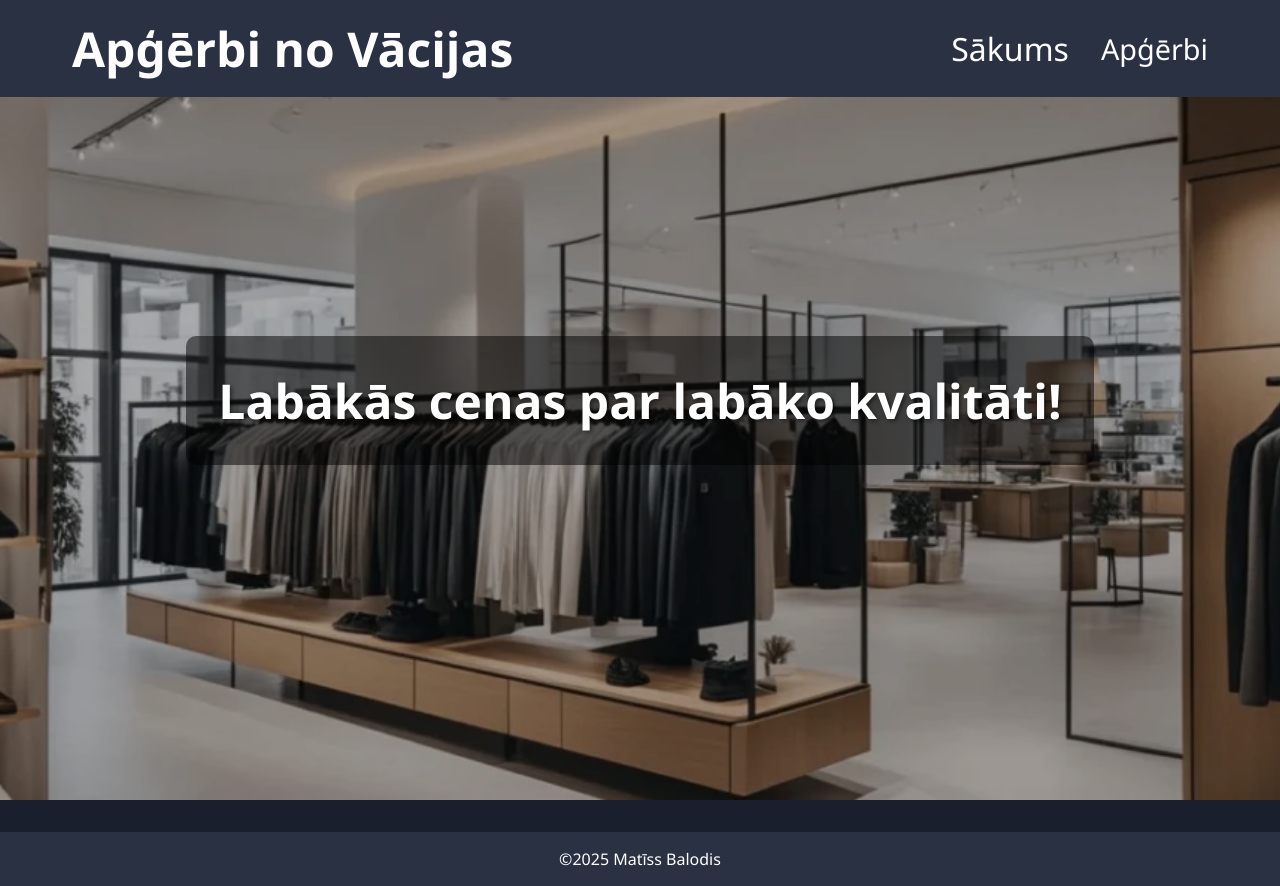
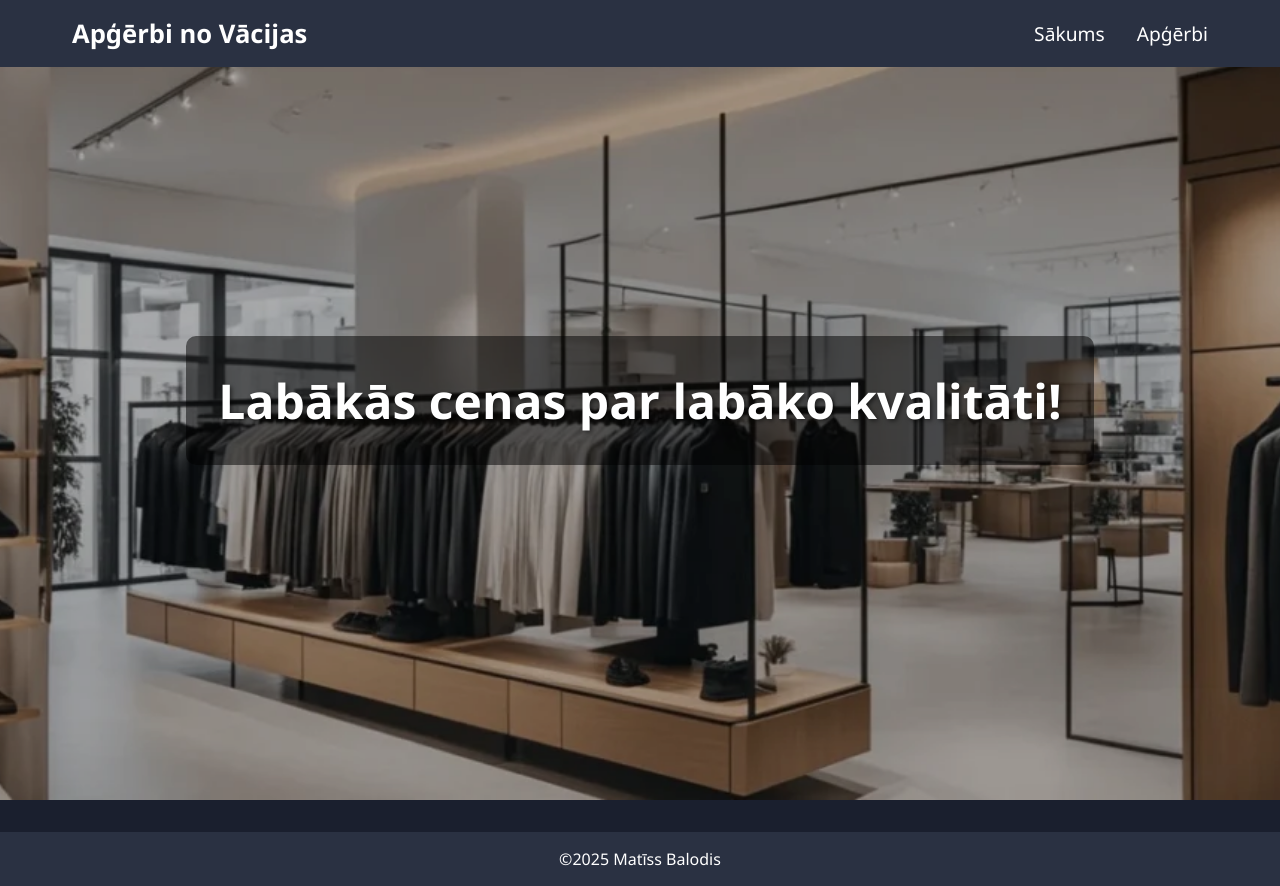
Before and after one commit to jaicis-web/majaslapa, a plain HTML site: page index.html in a window 1280 px wide. Drawn offline with Linux system fonts and the light colour scheme.

Commit message:
index.html

```diff
--- a/index.html
+++ b/index.html
@@ -10,10 +10,10 @@
     <!-- Navigācijas josla -->
     <nav>
         <div class="nav-content">
-            <h1 style="font-size: 3rem">Apģērbi no Vācijas</h1>
+            <h1 style="font-size: 2vw">Apģērbi no Vācijas</h1>
             <div class="nav-links">
-                <a href="index.html" class="active"><p style="font-size: 2rem">Sākums</p></a>
-                <a href="products.html"><p style="font-size: 1.8rem">Apģērbi</p></a>
+                <a href="index.html" class="active"><p style="font-size: 1.5vw">Sākums</p></a>
+                <a href="products.html"><p style="font-size: 1.5vw">Apģērbi</p></a>
             </div>
         </div>
     </nav>
```
